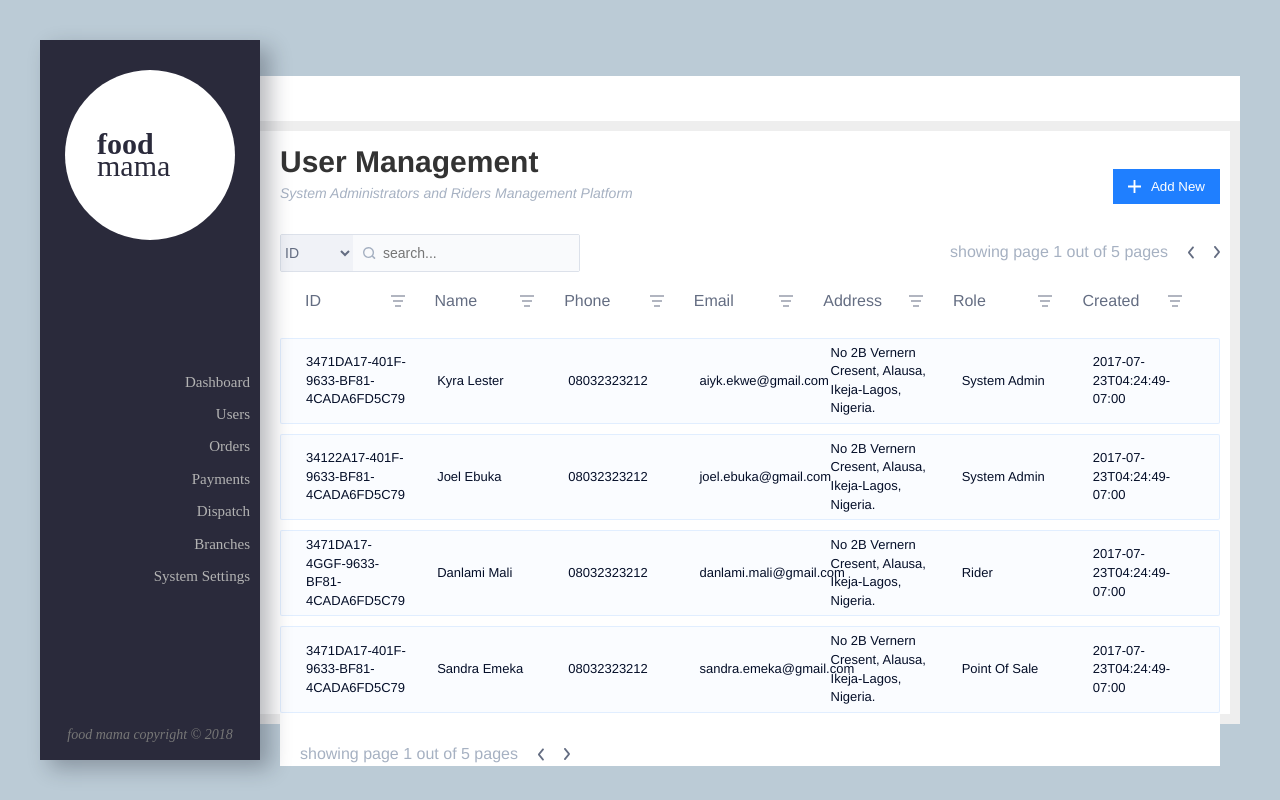
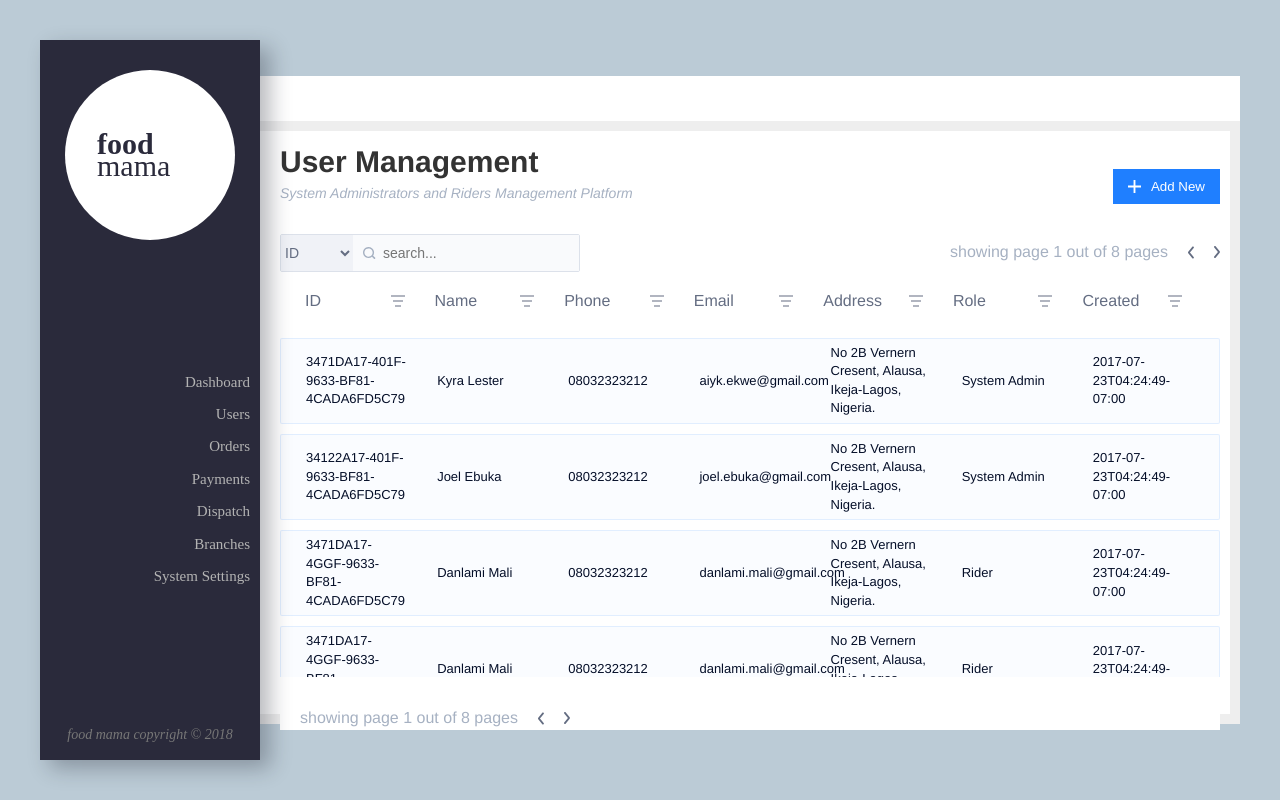
Before and after one commit to aiyk/food-mama, a React (Create React App) app: page /users in a window 1280 px wide. Built offline with nearby package versions, Linux system fonts and the light colour scheme.

Commit message:
table in view

```diff
--- a/src/App.scss
+++ b/src/App.scss
@@ -2,6 +2,7 @@
   background: var(--bg-color);
   width: 100%;
   height: 100vh;
+  overflow: hidden;
   padding: 40px;
   box-sizing: border-box;
   display: grid;
@@ -26,6 +27,10 @@
   height: calc(100% - 65px);
   padding: 10px 10px 10px 20px;
   box-sizing: border-box;
+}
+.tbl{
+  overflow-y: scroll;
+  max-height: calc(100vh - 400px);
 }
 
 .nice-scroll::-webkit-scrollbar-track {
--- a/src/components/common/Table.js
+++ b/src/components/common/Table.js
@@ -284,7 +284,7 @@ class Table extends Component {
 
                     </div>
 
-                    <div className="tbl">
+                    <div className="tbl nice nice-scroll">
                         <div>
                             <div className="tr thead">
                                 {
@@ -302,8 +302,8 @@ class Table extends Component {
 
                                 {
                                     this.state.metaData.trActions
-                                        ? <div className="td-actions"></div>
-                                        : null
+                                        ? (<div className="td-actions"></div>)
+                                        : (null)
                                 }
                             </div>
                         </div>
--- a/src/components/users/Users.js
+++ b/src/components/users/Users.js
@@ -43,6 +43,33 @@ class Users extends Component {
                     Created: "2017-07-23T04:24:49-07:00"
                 },
                 {
+                    ID: "3471DA17-4GGF-9633-BF81-4CADA6FD5C79",
+                    Name: "Danlami Mali",
+                    Phone: "08032323212",
+                    Email: "danlami.mali@gmail.com",
+                    Address: "No 2B Vernern Cresent, Alausa, Ikeja-Lagos, Nigeria.",
+                    Role: "Rider",
+                    Created: "2017-07-23T04:24:49-07:00"
+                },
+                {
+                    ID: "3471DA17-4GGF-9633-BF81-4CADA6FD5C79",
+                    Name: "Danlami Mali",
+                    Phone: "08032323212",
+                    Email: "danlami.mali@gmail.com",
+                    Address: "No 2B Vernern Cresent, Alausa, Ikeja-Lagos, Nigeria.",
+                    Role: "Rider",
+                    Created: "2017-07-23T04:24:49-07:00"
+                },
+                {
+                    ID: "3471DA17-4GGF-9633-BF81-4CADA6FD5C79",
+                    Name: "Danlami Mali",
+                    Phone: "08032323212",
+                    Email: "danlami.mali@gmail.com",
+                    Address: "No 2B Vernern Cresent, Alausa, Ikeja-Lagos, Nigeria.",
+                    Role: "Rider",
+                    Created: "2017-07-23T04:24:49-07:00"
+                },
+                {
                     ID: "3471DA17-401F-9633-BF81-4CADA6FD5C79",
                     Name: "Sandra Emeka",
                     Phone: "08032323212",
```
